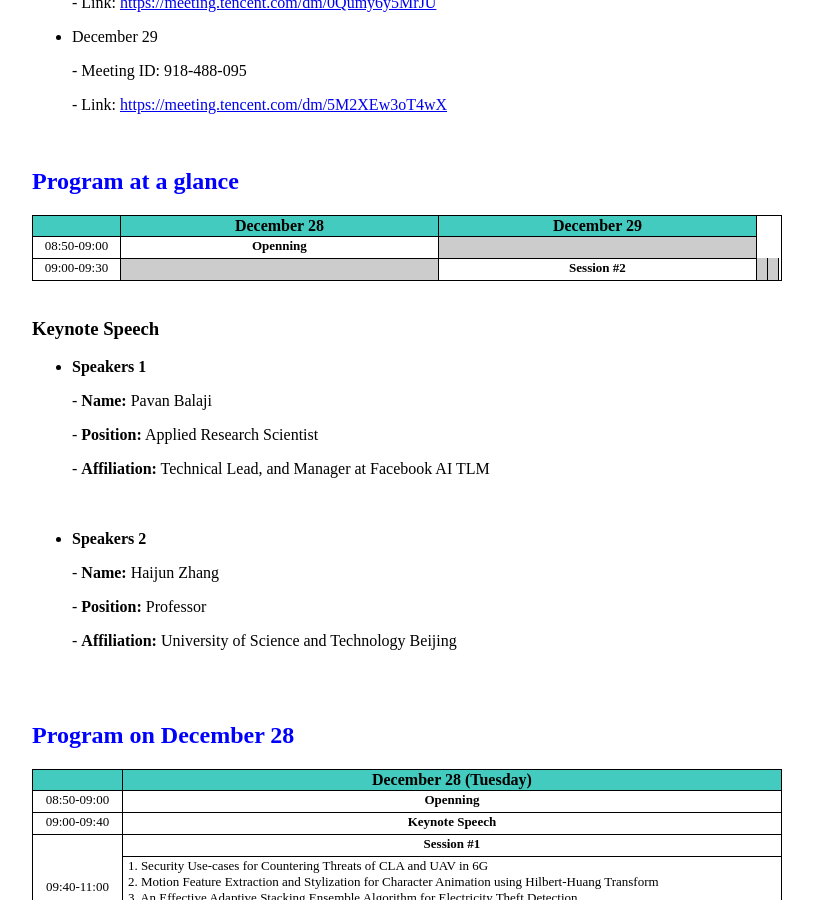
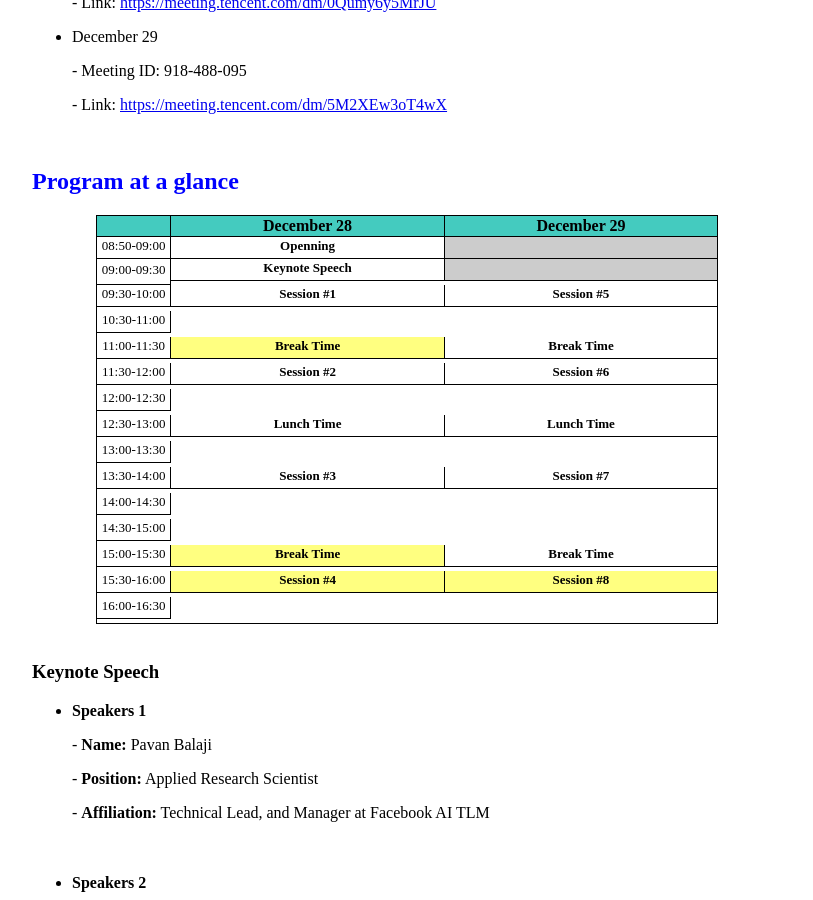
Before and after one commit to icea-conf/2021, a Jekyll site: the page built from program/index.html, in a window 1280 px wide and 900 px high, scrolled down 611 px. Shown: the whole window, without its empty margins (233-1046 px from the left). Built offline with Jekyll 4.4.1, drawn with Linux system fonts in a browser that asks for light colours.

Commit message:
Update index.html

```diff
--- a/program/index.html
+++ b/program/index.html
@@ -36,92 +36,117 @@
                          </tr>
 
                          <tr>
-                              <td class="tcontent4" rowspan="3">
-                                   09:00-09:30
-                              </td>
-                              <td class="tcontent4" rowspan="30" style="background-color:#CCCCCC"></td>
-                              <td class="tcontent4" rowspan="12">
-                                   <b>Session #2</b>
-                              </td>
-                              <td class="tcontent4" rowspan="6" style="background-color:#CCCCCC"></td>
-                              <td class="tcontent4" rowspan="6" style="background-color:#CCCCCC"></td>
-                         </tr>
-                         <tr>
-                              <td></td>
-                         </tr>
-                         <tr>
-                              <td></td>
+                              <td class="tcontent4" rowspan="3">09:00-09:30</td>
+                              <td class="tcontent4" rawspan="4"><b>Keynote Speech</b></td>
+                              <td class="tcontent4" style="background-color:#CCCCCC"></td>
                          </tr>
 
+                         <tr><td></td></tr>
+                         <tr><td></td></tr>
 
-<!--
                          <tr>
-                              <td class="tcontent4" width="12%" rawspan="2">09:30-10:00</td>
-                              <td class="tcontent4" width="44%" rawspan="12" colspan="2"><b>Session #1</b></td>
-                              <td class="tcontent4" width="44%" rawspan="12" colspan="2"><b>Session #5</b></td>
+                              <td class="tcontent4" rawspan="3">09:30-10:00</td>
+                              <td class="tcontent4" rawspan="5"><b>Session #1</b></td>
+                              <td class="tcontent4" rawspan="6"><b>Session #5</b></td>
                          </tr>
 
+                         <tr><td></td></tr>
+                         <tr><td></td></tr>
+
                          <tr>
-                              <td class="tcontent4" width="12%">10:30-11:00</td>
+                              <td class="tcontent4" rawspan="3">10:30-11:00</td>
                          </tr>
 
+                         <tr><td></td></tr>
+                         <tr><td></td></tr>
 
                          <tr>
-                              <td class="tcontent4" width="12%">11:00-11:30</td>
-                              <td class="tcontent5" width="44%" colspan="2"><b>Break Time</b></td>
-                              <td class="tcontent4" width="44%" colspan="2"><b>Break Time</b></td>
+                              <td class="tcontent4" rawspan="3">11:00-11:30</td>
+                              <td class="tcontent5" rawspan="2"><b>Break Time</b></td>
+                              <td class="tcontent4" rawspan="2"><b>Break Time</b></td>
                          </tr>
 
+                         <tr><td></td></tr>
+                         <tr><td></td></tr>
+
                          <tr>
-                              <td class="tcontent4" width="12%" rawspan="2">11:30-12:00</td>
-                              <td class="tcontent4" width="44%" colspan="2"><b>Session #2</b></td>
-                              <td class="tcontent4" width="44%" colspan="2"><b>Session #6</b></td>
+                              <td class="tcontent4" rawspan="3">11:30-12:00</td>
+                              <td class="tcontent4" rawspan="7"><b>Session #2</b></td>
+                              <td class="tcontent4" rawspan="7"><b>Session #6</b></td>
                          </tr>
 
+                         <tr><td></td></tr>
+                         <tr><td></td></tr>
+
                          <tr>
-                              <td class="tcontent4" width="12%">12:00-12:30</td>
+                              <td class="tcontent4" rawspan="3">12:00-12:30</td>
                          </tr>
 
+                         <tr><td></td></tr>
+                         <tr><td></td></tr>
+
                          <tr>
-                              <td class="tcontent4" width="12%">12:30-13:00</td>
-                              <td class="tcontent4" width="44%" colspan="2"><b>Lunch Time</b></td>
-                              <td class="tcontent4" width="44%" colspan="2"><b>Lunch Time</b></td>
+                              <td class="tcontent4" rawspan="3">12:30-13:00</td>
+                              <td class="tcontent4" rawspan="6"><b>Lunch Time</b></td>
+                              <td class="tcontent4" rawspan="6"><b>Lunch Time</b></td>
                          </tr>
 
+                         <tr><td></td></tr>
+                         <tr><td></td></tr>
+
                          <tr>
-                              <td class="tcontent4" width="12%">13:00-13:30</td>
+                              <td class="tcontent4" rawspan="3">13:00-13:30</td>
                          </tr>
 
+                         <tr><td></td></tr>
+                         <tr><td></td></tr>
+
                          <tr>
-                              <td class="tcontent4" width="12%">13:30-14:00</td>
-                              <td class="tcontent4" width="44%" colspan="2"><b>Session #3</b></td>
-                              <td class="tcontent4" width="44%" colspan="2"><b>Session #7</b></td>
+                              <td class="tcontent4" rawspan="3">13:30-14:00</td>
+                              <td class="tcontent4" rawspan="9"><b>Session #3</b></td>
+                              <td class="tcontent4" rawspan="9"><b>Session #7</b></td>
                          </tr>
 
+                         <tr><td></td></tr>
+                         <tr><td></td></tr>
+
                          <tr>
-                              <td class="tcontent4" width="12%">14:00-14:30</td>
+                              <td class="tcontent4" rawspan="3">14:00-14:30</td>
                          </tr>
 
+                         <tr><td></td></tr>
+                         <tr><td></td></tr>
+
                          <tr>
-                              <td class="tcontent4" width="12%">14:30-15:00</td>
+                              <td class="tcontent4" rawspan="3">14:30-15:00</td>
                          </tr>
 
+                         <tr><td></td></tr>
+                         <tr><td></td></tr>
+
                          <tr>
-                              <td class="tcontent4" width="12%">15:00-15:30</td>
-                              <td class="tcontent5" width="44%" colspan="2"><b>Break Time</b></td>
-                              <td class="tcontent4" width="44%" colspan="2"><b>Break Time</b></td>
+                              <td class="tcontent4" rawspan="3">15:00-15:30</td>
+                              <td class="tcontent5" rawspan="2"><b>Break Time</b></td>
+                              <td class="tcontent4" rawspan="2"><b>Break Time</b></td>
                          </tr>
 
+                         <tr><td></td></tr>
+                         <tr><td></td></tr>
+
                          <tr>
-                              <td class="tcontent4" width="12%">15:30-16:00</td>
-                              <td class="tcontent5" width="44%" colspan="2"><b>Session #4</b></td>
-                              <td class="tcontent5" width="44%" colspan="2"><b>Session #8</b></td>
+                              <td class="tcontent4" rawspan="3">15:30-16:00</td>
+                              <td class="tcontent5" rawspan="10"><b>Session #4</b></td>
+                              <td class="tcontent5" rawspan="10"><b>Session #8</b></td>
                          </tr>
+
+                         <tr><td></td></tr>
+                         <tr><td></td></tr>
 
                          <tr>
                               <td class="tcontent4" width="12%">16:00-16:30</td>
                          </tr>
--->
+                         <tr><td></td></tr>
+                         <tr><td></td></tr>
                     </tbody>
                </table>
                </center>
```
